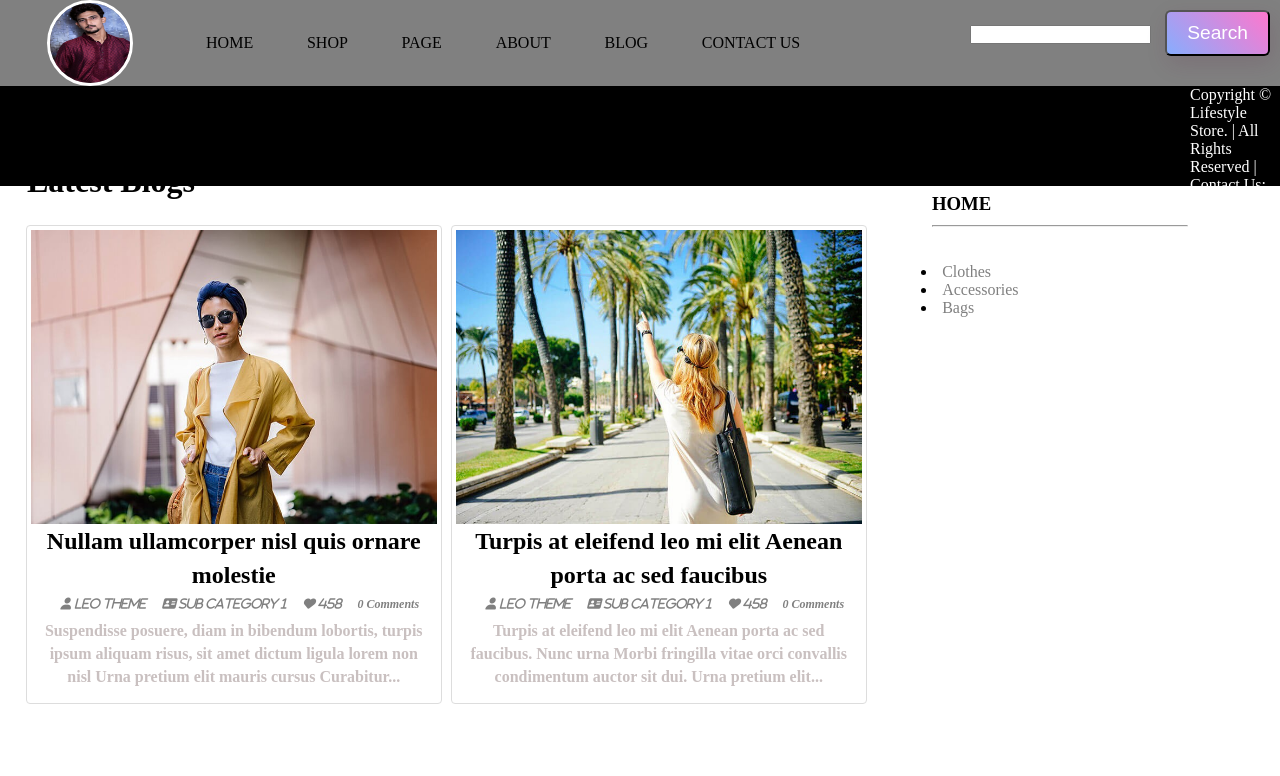
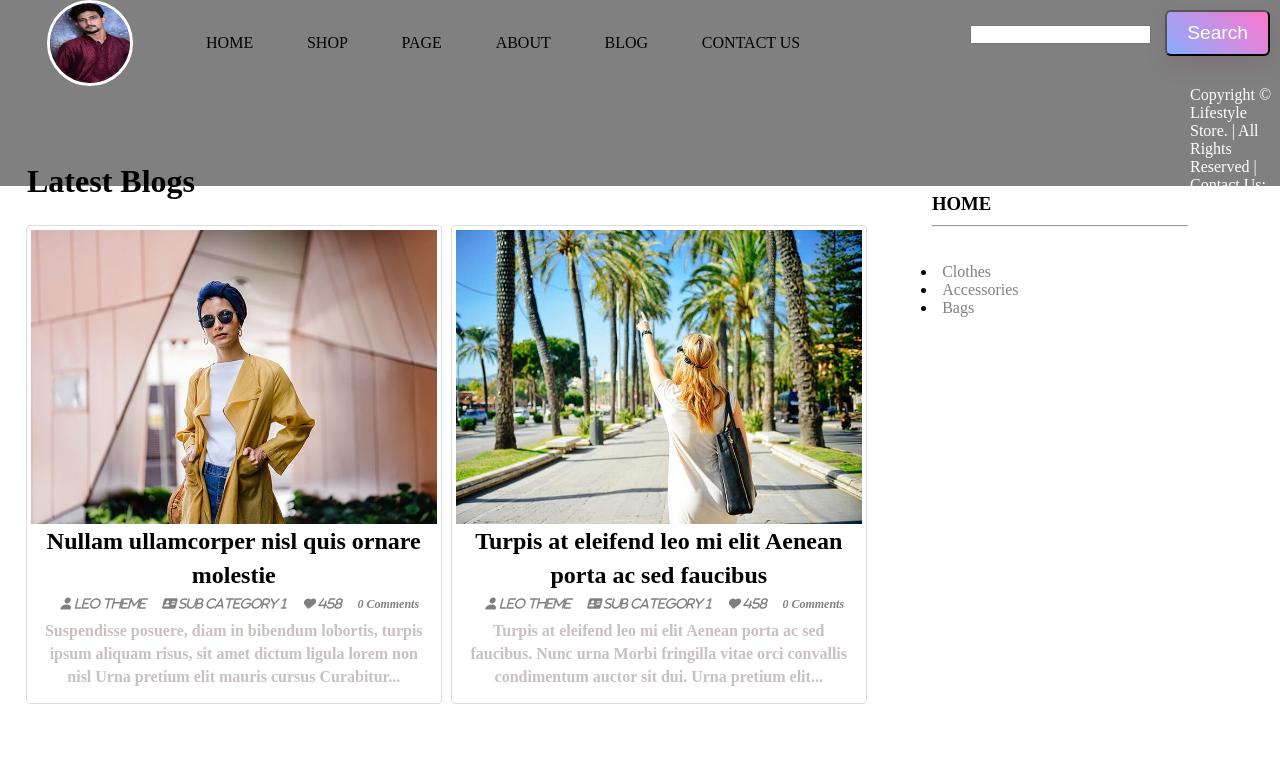
Before and after one commit to FIRDAUS77/Shopping, a plain HTML site: page web.html in a window 1280 px wide. Shown: the top 776 px of the page. Drawn offline with Linux system fonts and the light colour scheme; files that its build step writes are made by us from their sources; files whose address does not match are found by name.

Commit message:
Update style.css

```diff
--- a/style.css
+++ b/style.css
@@ -163,7 +163,7 @@ aside{
 .foter{
     width: 100%;
     height: 100px;
-    background-color:#000;
+    background-color:grey;
 color:#fff;
 
 
```
